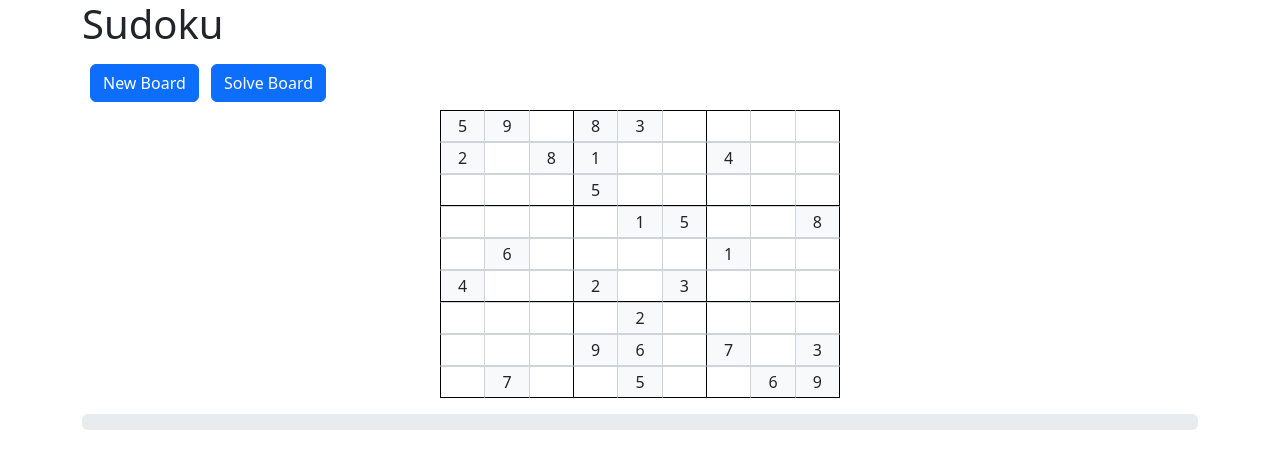
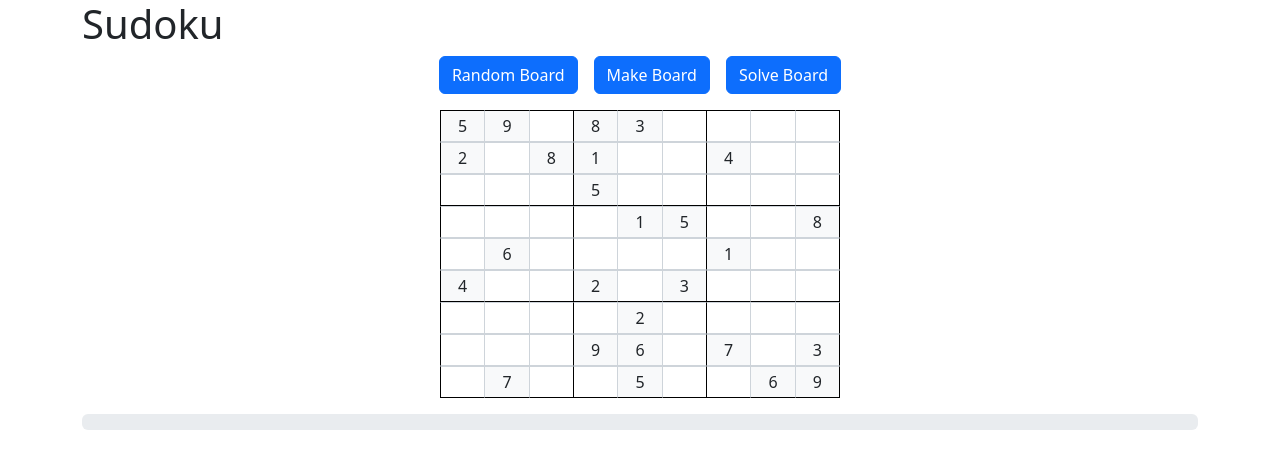
Before and after one commit to Hoomee90/sudoku-solver, a website built with webpack: page src/index.html in a window 1280 px wide. Built offline with nearby package versions, Linux system fonts and the light colour scheme.

Commit message:
add and style additional button

```diff
--- a/src/index.html
+++ b/src/index.html
@@ -8,8 +8,17 @@
 <body>
   <div class="container">
     <h1>Sudoku</h1>
-    <button id="build" class="btn btn-primary m-2" type="button">New Board</button>
-    <button id="solve" class="btn btn-primary" type="button">Solve Board</button>
+    <div class="row gx-3 mb-3 justify-content-center">
+      <div class="col-auto">
+        <button id="build" class="btn btn-primary" type="button">Random Board</button>
+      </div>
+      <div class="col-auto">
+        <button id="inputBoard" class="btn btn-primary" type="button">Make Board</button>
+      </div>
+      <div class="col-auto">
+        <button id="solve" class="btn btn-primary col" type="button">Solve Board</button>
+      </div>
+    </div>
     <div id="board">
       <div class="input-group s-row-0">
         <input class="s-col-0 form-control" id="" value="" type="text" name="board">
```
